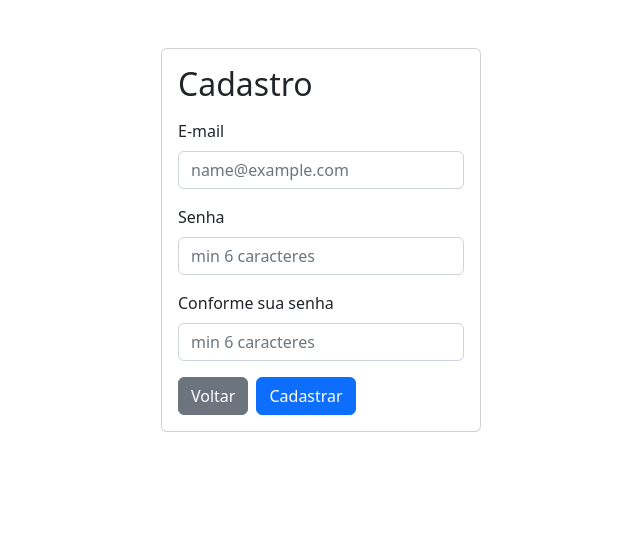
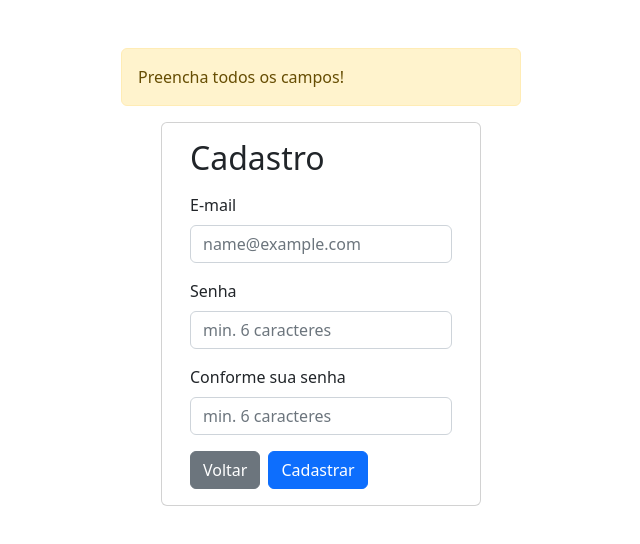
Before and after one commit to joabe-silva/list-itens-free, a React (Create React App) app: page /cadastro in a window 1280 px wide. Both pictures are taken after a click on the button "Cadastrar". Shown: the top 544 px of the page, without its empty margins (319-959 px from the left). Built offline with nearby package versions, Linux system fonts and the light colour scheme.

Commit message:
finalizando validações do componente cadastro de usuários

```diff
--- a/src/components/Cadastro/Cadastro.css
+++ b/src/components/Cadastro/Cadastro.css
@@ -1,4 +1,4 @@
-.container {
+.row {
     display: flex;
     flex-direction: row;
     justify-content: center;
--- a/src/components/Cadastro/Cadastro.js
+++ b/src/components/Cadastro/Cadastro.js
@@ -1,26 +1,113 @@
+import { React, useState } from 'react';
+import { getAuth, createUserWithEmailAndPassword } from "firebase/auth";
+import { app } from "../../services/firabase-config";
 import { Link } from "react-router-dom";
 import './Cadastro.css';
 
-export const Cadastro = () => (
+export const Cadastro = () => {
+
+    const [email, setEmail] = useState({});
+    const [senha, setSenha] = useState({});
+    const [contraSenha, setContraSenha] = useState({});
+    const [error, setError] = useState(null);
+
+    const handleEmail = (event) => {
+        setEmail(event.target.value)
+    }
+    const handleSenha = (event) => {
+        setSenha(event.target.value)
+    }
+    const handleContraSenha = (event) => {
+        if(senha !== event.target.value) {
+            setError('As senhas não batem!')
+        } else {
+            setError(null)
+        }
+        setContraSenha(event.target.value)
+    }
+
+    const cadastra = () => {
+
+        if(
+           email.length > 0 &&
+           senha.length > 0 &&
+           contraSenha.length > 0 &&
+           error === null
+        ){
+            if(senha.length >= 6) {
+                const auth = getAuth(app);
+                createUserWithEmailAndPassword(auth, email, senha)
+                .then((userCredential) => {
+                    // Signed in
+                    const user = userCredential.user;
+                    // ...
+                    console.log(user)
+                })
+                .catch((error) => {
+                    const errorCode = error.code;
+                    const errorMessage = error.message;
+                    setError(errorCode +' - '+ errorMessage)
+                });
+            } else {
+                setError('Sua senha deve conter no min. 6 caracteres!')
+            }
+        } else {
+            setError('Preencha todos os campos!')
+        }
+
+    }
+
+    return(
         <div className="container mt-5">
+            <div className="col">
+                <div className="row">
+                    {
+                        error !== null ? (
+                            <div className="alert alert-warning" role="alert" style={{ width: '25rem' }}>
+                                { error }
+                            </div>
+                        ) : null
+                    }
+                </div>
+                <div className="row">
                     <div className="card" style={{ width: '20rem' }}>
                         <div className="card-body">
                             <h2 className="mb-3">Cadastro</h2>
                             <div className="mb-3">
                                 <label htmlFor="email" className="form-label">E-mail</label>
-                    <input type="email" className="form-control" id="email" placeholder="name@example.com" />
+                                <input type="email" className="form-control" id="email" placeholder="name@example.com" required onChange={ handleEmail } />
                             </div>
                             <div className="mb-3">
                                 <label htmlFor="senha" className="form-label">Senha</label>
-                    <input type="password" className="form-control" id="senha" placeholder="min 6 caracteres" />
+                                <input
+                                    type="password"
+                                    className="form-control"
+                                    id="senha"
+                                    placeholder="min. 6 caracteres"
+                                    minLength="6"
+                                    required
+                                    onChange={ handleSenha }
+                                />
                             </div>
                             <div className="mb-3">
                                 <label htmlFor="senha2" className="form-label">Conforme sua senha</label>
-                    <input type="password" className="form-control" id="senha2" placeholder="min 6 caracteres" />
+                                <input
+                                    type="password"
+                                    className="form-control"
+                                    id="senha2"
+                                    placeholder="min. 6 caracteres"
+                                    minLength="6"
+                                    required
+                                    onChange={ handleContraSenha }
+                                />
                             </div>
                             <Link to="/" className="btn btn-secondary me-2">Voltar</Link>
-                <button className="btn btn-primary">Cadastrar</button>
+                            <button className="btn btn-primary" onClick={ cadastra }>Cadastrar</button>
+                        </div>
+                    </div>
                 </div>
             </div>
         </div>
     )
+
+}
```
Lines whose indentation alone changed are shown as unchanged.
